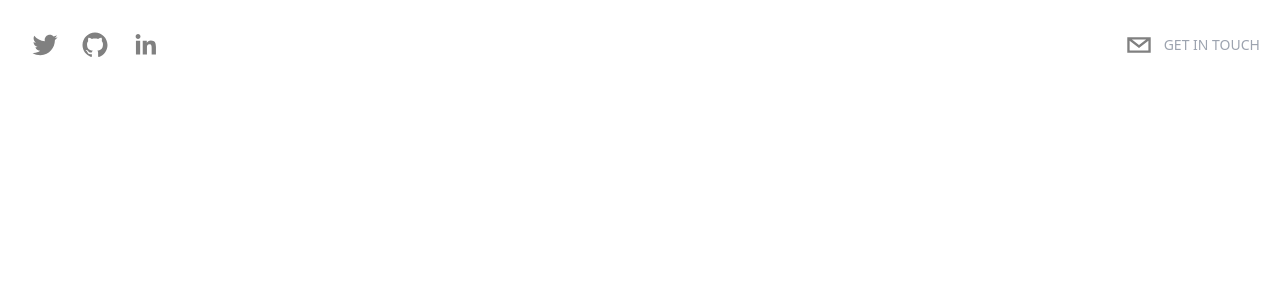
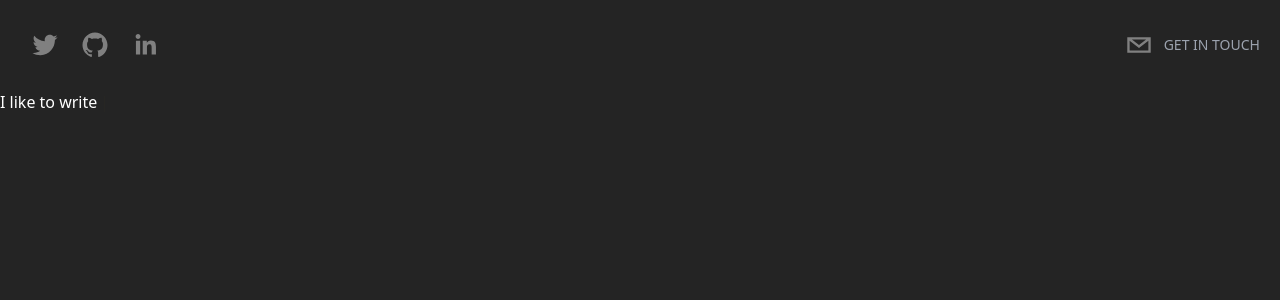
Before and after one commit to Pete-Sekesan/portfolio-next, a Next.js app: page / in a window 1280 px wide. Shown: the top 300 px of the page. Built offline with nearby package versions, Linux system fonts and the light colour scheme.

Commit message:
added react typewriter and framer postion to hero section. background color to index

```diff
--- /dev/null
+++ b/components/Hero.tsx
@@ -0,0 +1,24 @@
+import React from 'react'
+import { Cursor, useTypewriter } from 'react-simple-typewriter'
+
+type Props = {}
+
+function Hero({ }: Props) {
+  const [text, count] = useTypewriter({
+    words: ['Hi, My Name is Pete Sekesan',
+      'I like to write code'],
+    loop: true,
+    delaySpeed: 2000,
+    deleteSpeed: 2,
+  })
+  return (
+    <div>
+      <h1>
+      <span>{text}</span>
+        <Cursor cursorColor='#F7AB0A' />
+        </h1>
+    </div>
+  )
+}
+
+export default Hero
--- a/package.json
+++ b/package.json
@@ -18,6 +18,7 @@
     "next": "13.0.6",
     "react": "18.2.0",
     "react-dom": "18.2.0",
+    "react-simple-typewriter": "^5.0.1",
     "react-social-icons": "^5.15.0",
     "typescript": "4.9.4"
   },
--- a/pages/index.tsx
+++ b/pages/index.tsx
@@ -1,10 +1,10 @@
 import Head from 'next/head'
 import Header from '../components/Header'
-
+import Hero from '../components/Hero'
 
 export default function Home() {
   return (
-    <div>
+    <div className='bg-[rgb(36,36,36)] text-white h-screen'>
       <Head>
         <title>Create Next App</title>
         <meta name="Peter Sekesan Portfolio" content="Portfolio created with Next.js` " />
@@ -12,7 +12,9 @@ export default function Home() {
       {/* Header  */}
       <Header/>
       {/* Hero  */}
-
+      <section id='hero'>
+      <Hero/>
+      </section>
       {/* About  */}
 
       {/* Experience  */}
```
Also changed, not shown: 1 other file (tests, documents, lock files or other folders).
